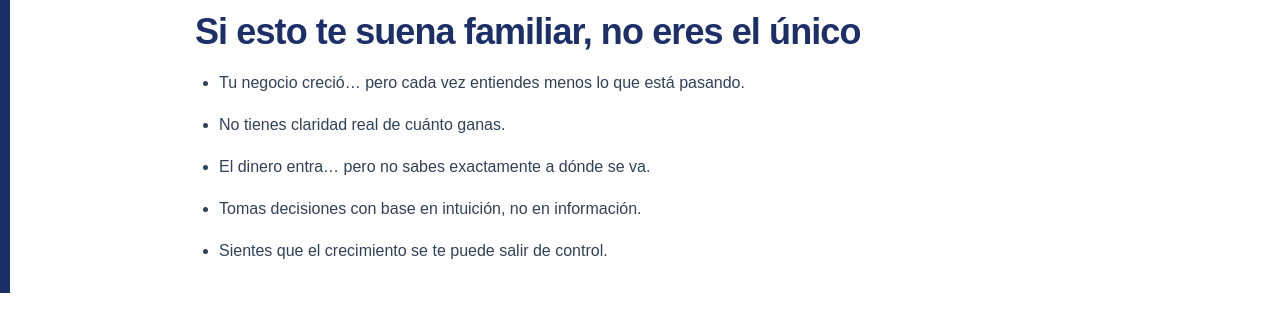
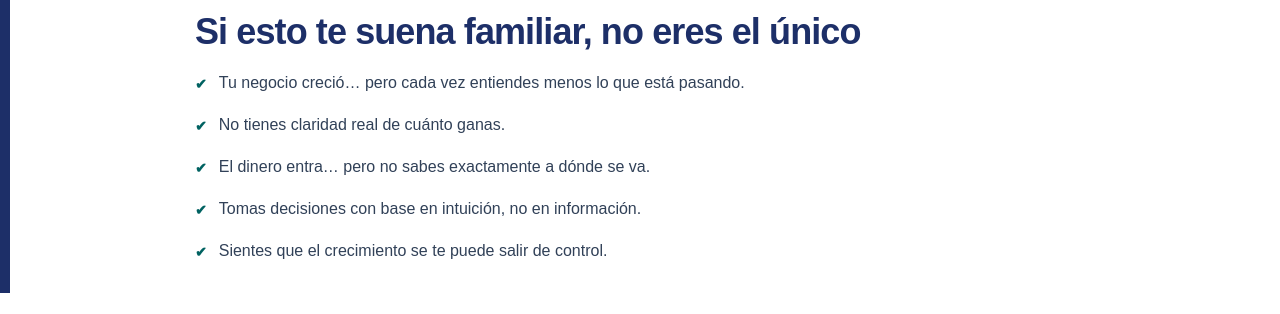
Before and after one commit to EmphaticoOnline/emphasys-web, a Next.js app: page /software-para-controlar-negocio in a window 1280 px wide. Shown: the part 507-821 px from the top of the page. Built offline with nearby package versions, Linux system fonts and the light colour scheme.

Commit message:
deploy auto

```diff
--- a/app/software-para-controlar-negocio/page.tsx
+++ b/app/software-para-controlar-negocio/page.tsx
@@ -70,15 +70,59 @@ export default function SoftwareParaControlarNegocioPage() {
           >
             Si esto te suena familiar, no eres el único
           </h2>
-          <ul className="mt-2 list-disc space-y-4 pl-6 text-base leading-relaxed text-slate-700">
-            <li>
-              Tu negocio creció… pero cada vez entiendes menos lo que está
-              pasando.
+          <ul className="mt-2 space-y-4 text-base font-medium leading-relaxed text-slate-700">
+            <li className="flex items-start gap-3">
+              <span
+                className="mt-1 text-sm font-semibold text-[var(--color-emphasys-green)]"
+                aria-hidden="true"
+              >
+                ✔
+              </span>
+              <span>
+                Tu negocio creció… pero cada vez entiendes menos lo que está
+                pasando.
+              </span>
             </li>
-            <li>No tienes claridad real de cuánto ganas.</li>
-            <li>El dinero entra… pero no sabes exactamente a dónde se va.</li>
-            <li>Tomas decisiones con base en intuición, no en información.</li>
-            <li>Sientes que el crecimiento se te puede salir de control.</li>
+            <li className="flex items-start gap-3">
+              <span
+                className="mt-1 text-sm font-semibold text-[var(--color-emphasys-green)]"
+                aria-hidden="true"
+              >
+                ✔
+              </span>
+              <span>No tienes claridad real de cuánto ganas.</span>
+            </li>
+            <li className="flex items-start gap-3">
+              <span
+                className="mt-1 text-sm font-semibold text-[var(--color-emphasys-green)]"
+                aria-hidden="true"
+              >
+                ✔
+              </span>
+              <span>
+                El dinero entra… pero no sabes exactamente a dónde se va.
+              </span>
+            </li>
+            <li className="flex items-start gap-3">
+              <span
+                className="mt-1 text-sm font-semibold text-[var(--color-emphasys-green)]"
+                aria-hidden="true"
+              >
+                ✔
+              </span>
+              <span>
+                Tomas decisiones con base en intuición, no en información.
+              </span>
+            </li>
+            <li className="flex items-start gap-3">
+              <span
+                className="mt-1 text-sm font-semibold text-[var(--color-emphasys-green)]"
+                aria-hidden="true"
+              >
+                ✔
+              </span>
+              <span>Sientes que el crecimiento se te puede salir de control.</span>
+            </li>
           </ul>
         </div>
       </section>
```
